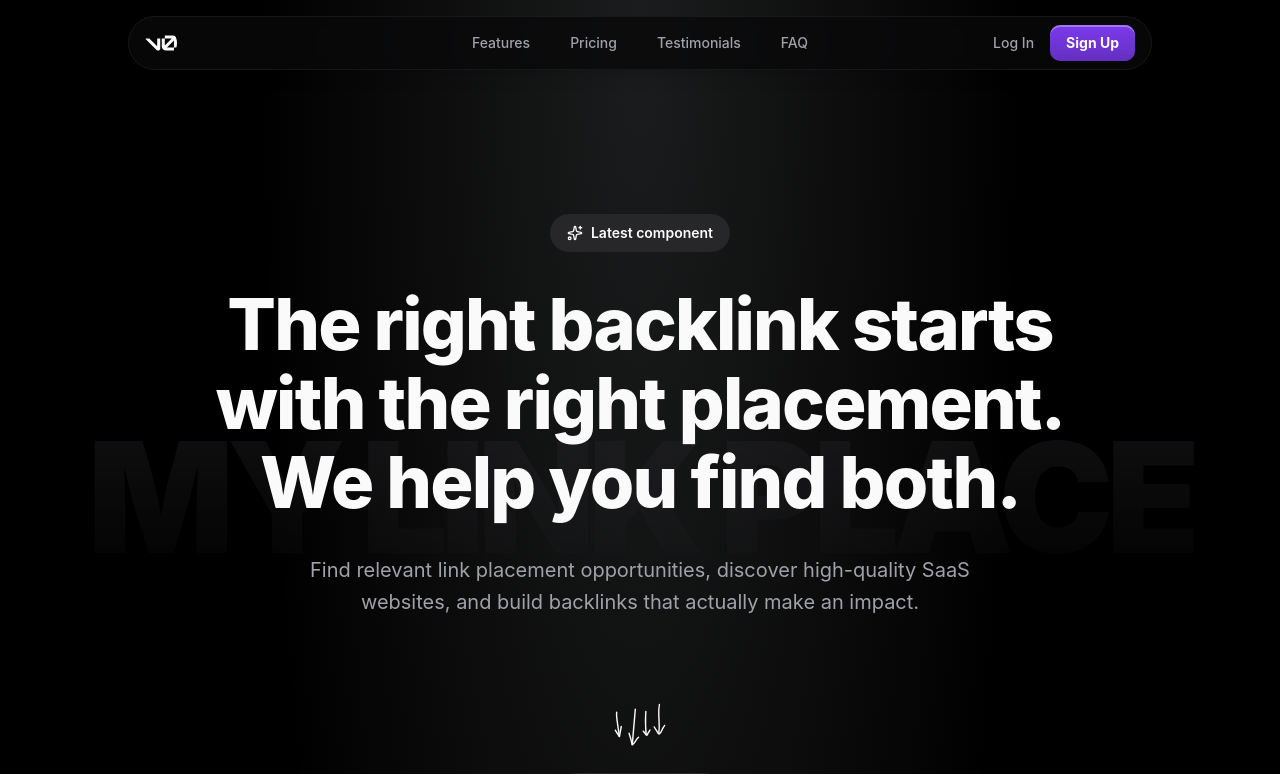
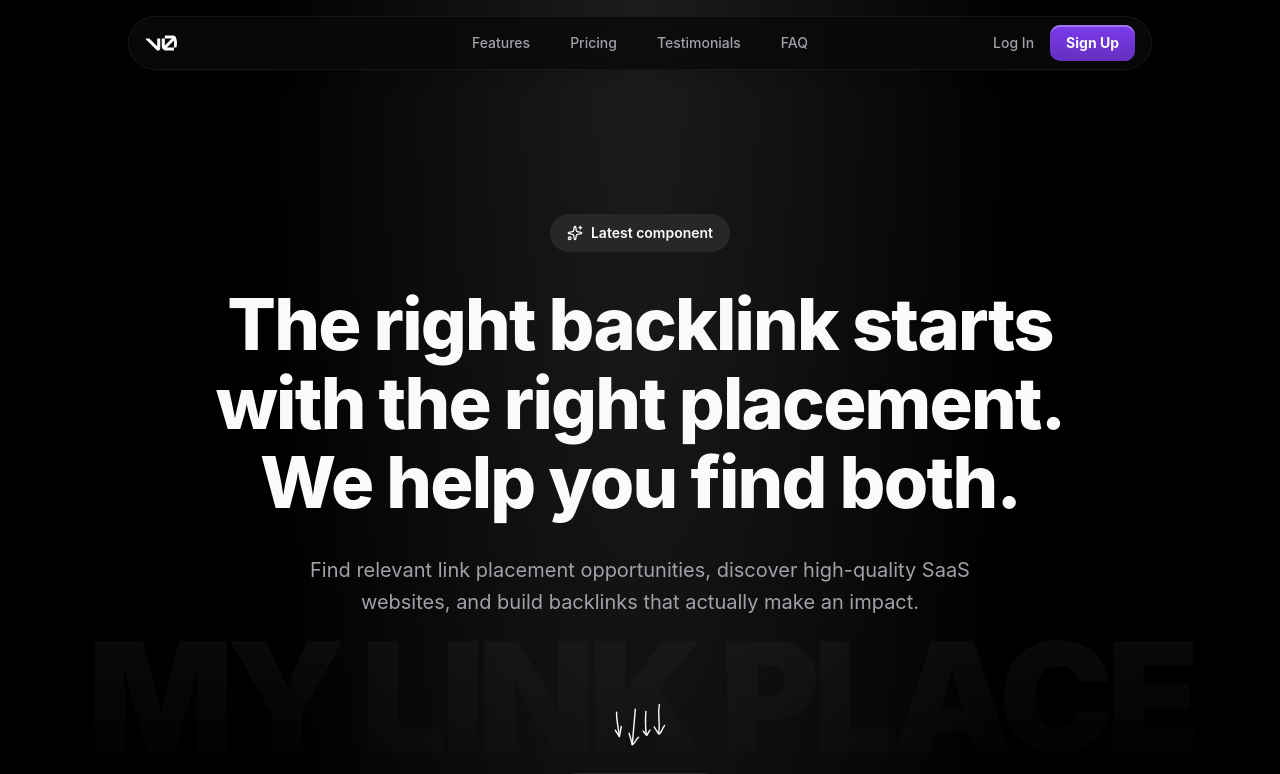
Before and after one commit to rachibusiness1001/link-place-, a Next.js app in the folder dashboard-ui/: page / in a window 1280 px wide. Shown: the top 774 px of the page. Built offline with nearby package versions, Linux system fonts and the light colour scheme.

Commit message:
shift MY LINK PLACE watermark near get started button area

```diff
--- a/dashboard-ui/src/components/home/hero.tsx
+++ b/dashboard-ui/src/components/home/hero.tsx
@@ -22,8 +22,8 @@ export default function Hero() {
     <>
       <section className="relative overflow-hidden flex flex-col min-h-[80vh]">
         {/* HUGE BACKGROUND TEXT */}
-        <div className="absolute inset-0 flex items-center justify-center pointer-events-none select-none z-0 overflow-hidden mt-[-5%] w-full">
-          <span className="text-[12vw] 2xl:text-[200px] font-black tracking-tighter text-transparent bg-clip-text bg-gradient-to-b from-zinc-800/80 to-transparent whitespace-nowrap opacity-60 w-full text-center">
+        <div className="absolute inset-0 flex items-end justify-center pointer-events-none select-none z-0 overflow-hidden pb-[15%] w-full">
+          <span className="text-[12vw] 2xl:text-[200px] font-black tracking-tighter text-transparent bg-clip-text bg-gradient-to-b from-zinc-700/50 to-transparent whitespace-nowrap opacity-40 w-full text-center">
             MY LINK PLACE
           </span>
         </div>
```
